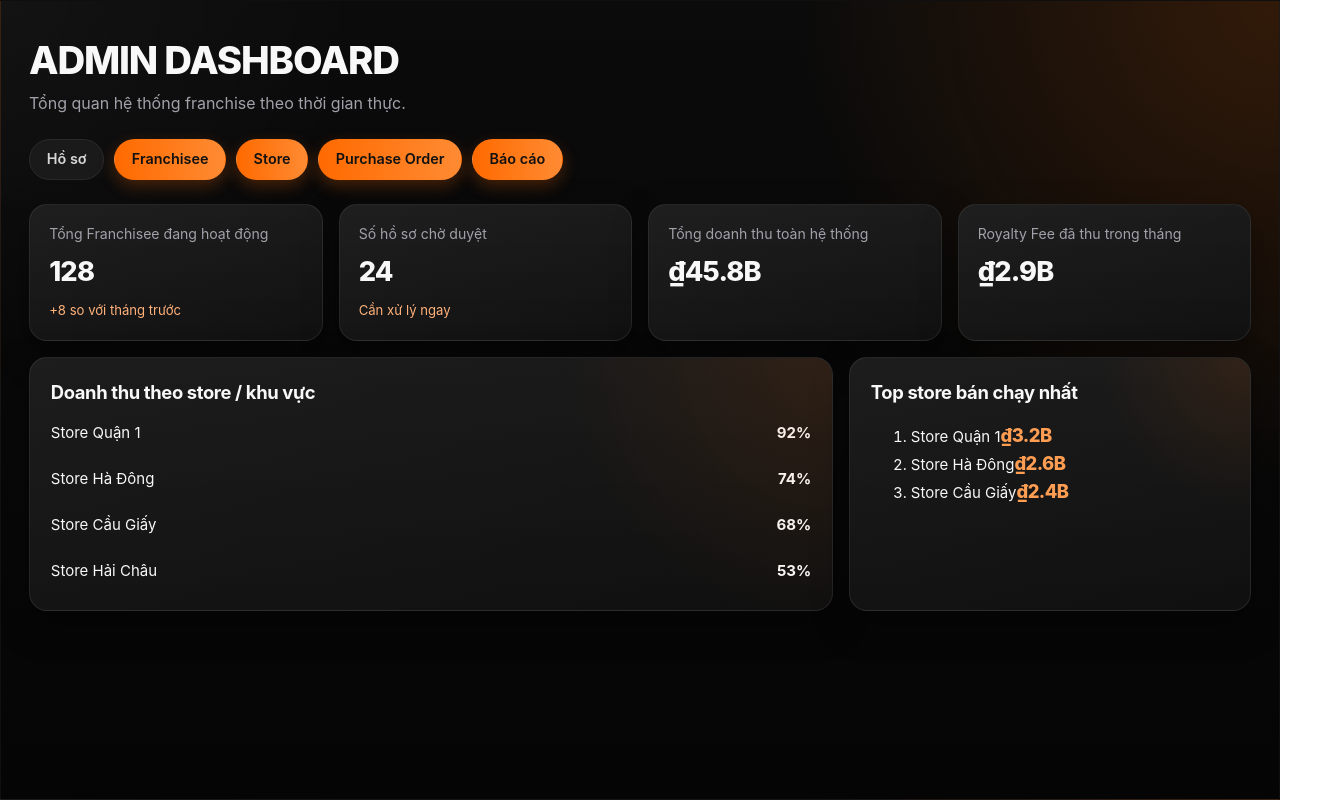
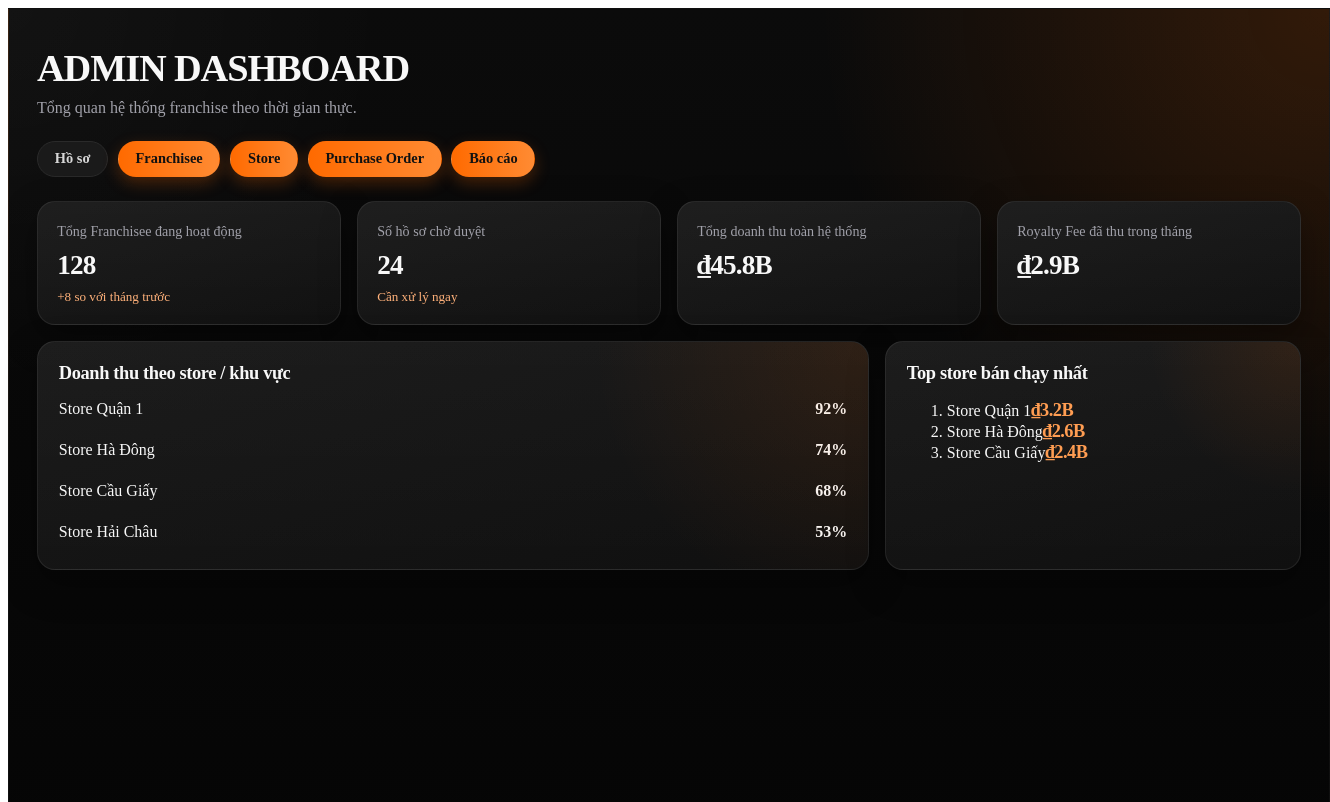
Before and after one commit to trqgiabao/Again, a React (Vite) app: page /admin/dashboard in a window 1280 px wide. Shown: the top 802 px of the page, 1330 px wide, since content can reach past the window. Built offline with nearby package versions, Linux system fonts and the light colour scheme; no server answers.

Commit message:
giao dien

```diff
--- a/src/index.css
+++ b/src/index.css
@@ -1,153 +1,105 @@
-*,
-*::before,
-*::after {
-  box-sizing: border-box;
+@tailwind base;
+@tailwind components;
+@tailwind utilities;
+
+/* Definition of the design system. All colors, gradients, fonts, etc should be defined here.
+All colors MUST be HSL.
+*/
+
+@layer base {
+  :root {
+    --background: 0 0% 100%;
+    --foreground: 222.2 84% 4.9%;
+
+    --card: 0 0% 100%;
+    --card-foreground: 222.2 84% 4.9%;
+
+    --popover: 0 0% 100%;
+    --popover-foreground: 222.2 84% 4.9%;
+
+    --primary: 222.2 47.4% 11.2%;
+    --primary-foreground: 210 40% 98%;
+
+    --secondary: 210 40% 96.1%;
+    --secondary-foreground: 222.2 47.4% 11.2%;
+
+    --muted: 210 40% 96.1%;
+    --muted-foreground: 215.4 16.3% 46.9%;
+
+    --accent: 210 40% 96.1%;
+    --accent-foreground: 222.2 47.4% 11.2%;
+
+    --destructive: 0 84.2% 60.2%;
+    --destructive-foreground: 210 40% 98%;
+
+    --border: 214.3 31.8% 91.4%;
+    --input: 214.3 31.8% 91.4%;
+    --ring: 222.2 84% 4.9%;
+
+    --radius: 0.5rem;
+
+    --sidebar-background: 0 0% 98%;
+
+    --sidebar-foreground: 240 5.3% 26.1%;
+
+    --sidebar-primary: 240 5.9% 10%;
+
+    --sidebar-primary-foreground: 0 0% 98%;
+
+    --sidebar-accent: 240 4.8% 95.9%;
+
+    --sidebar-accent-foreground: 240 5.9% 10%;
+
+    --sidebar-border: 220 13% 91%;
+
+    --sidebar-ring: 217.2 91.2% 59.8%;
   }
 
-:root {
-  --nike-white: #f8f8f8;
-  --nike-black: #0b0b0b;
-  --nike-black-soft: #141414;
+  .dark {
+    --background: 222.2 84% 4.9%;
+    --foreground: 210 40% 98%;
 
-  --nike-surface: #181818;
-  --nike-surface-alt: #202020;
+    --card: 222.2 84% 4.9%;
+    --card-foreground: 210 40% 98%;
 
-  --nike-orange: #ff6a00;
-  --nike-orange-deep: #ff8b33;
+    --popover: 222.2 84% 4.9%;
+    --popover-foreground: 210 40% 98%;
 
-  --nike-border: rgba(255,255,255,0.08);
+    --primary: 210 40% 98%;
+    --primary-foreground: 222.2 47.4% 11.2%;
 
-  --nike-text-muted: #a1a1aa;
-  --nike-text-soft: #6b7280;
+    --secondary: 217.2 32.6% 17.5%;
+    --secondary-foreground: 210 40% 98%;
 
-  --nike-shadow:
-    0 14px 36px rgba(0,0,0,0.35);
+    --muted: 217.2 32.6% 17.5%;
+    --muted-foreground: 215 20.2% 65.1%;
 
-  --nike-radius-sm: 10px;
-  --nike-radius-md: 16px;
-  --nike-radius-lg: 22px;
+    --accent: 217.2 32.6% 17.5%;
+    --accent-foreground: 210 40% 98%;
+
+    --destructive: 0 62.8% 30.6%;
+    --destructive-foreground: 210 40% 98%;
+
+    --border: 217.2 32.6% 17.5%;
+    --input: 217.2 32.6% 17.5%;
+    --ring: 212.7 26.8% 83.9%;
+    --sidebar-background: 240 5.9% 10%;
+    --sidebar-foreground: 240 4.8% 95.9%;
+    --sidebar-primary: 224.3 76.3% 48%;
+    --sidebar-primary-foreground: 0 0% 100%;
+    --sidebar-accent: 240 3.7% 15.9%;
+    --sidebar-accent-foreground: 240 4.8% 95.9%;
+    --sidebar-border: 240 3.7% 15.9%;
+    --sidebar-ring: 217.2 91.2% 59.8%;
+  }
 }
 
-html,
-body {
-  height: 100%;
+@layer base {
+  * {
+    @apply border-border;
   }
 
   body {
-  margin: 0;
-
-  font-family:
-    Inter,
-    system-ui,
-    -apple-system,
-    Segoe UI,
-    Roboto,
-    Helvetica Neue,
-    Arial,
-    sans-serif;
-
-  font-size: 15px;
-  line-height: 1.5;
-
-  background:
-    radial-gradient(circle at top right, rgba(255,106,0,.16), transparent 32%),
-    radial-gradient(circle at top left, rgba(255,255,255,.03), transparent 24%),
-    linear-gradient(180deg,#0b0b0b,#050505);
-
-  color: var(--nike-white);
-
-  -webkit-font-smoothing: antialiased;
-  -moz-osx-font-smoothing: grayscale;
+    @apply bg-background text-foreground;
   }
-
-#root {
-  width: 100%;
-  min-height: 100vh;
 }
-
-a {
-  color: inherit;
-  text-decoration: none;
-}
-
-h1,
-h2,
-h3,
-h4 {
-  margin: 0;
-  letter-spacing: -0.02em;
-}
-
-h1 {
-  font-weight: 800;
-}
-
-h2 {
-  font-weight: 700;
-}
-
-p {
-  margin: 0;
-}
-
-::-webkit-scrollbar {
-  width: 10px;
-}
-
-::-webkit-scrollbar-track {
-  background: #0b0b0b;
-}
-
-::-webkit-scrollbar-thumb {
-  background: #2a2a2a;
-  border-radius: 999px;
-}
-
-::-webkit-scrollbar-thumb:hover {
-  background: #3a3a3a;
-}
-
-input,
-select,
-textarea,
-button {
-  font-family: inherit;
-  font-size: inherit;
-}
-
-input:focus,
-select:focus,
-textarea:focus {
-  outline: none;
-}
-
-::selection {
-  background: rgba(255,106,0,.35);
-  color: white;
-}
-
-.filters select,
-.filters input {
-  height: 44px;
-  border: 1px solid var(--nike-border);
-  background: linear-gradient(180deg, #1b1b1b, #141414);
-  color: var(--nike-white);
-  border-radius: 12px;
-  padding: 0 0.9rem;
-  outline: none;
-  transition: all 0.18s ease;
-}
-
-.filters select {
-  appearance: none;
-  -webkit-appearance: none;
-  -moz-appearance: none;
-}
-
-.filters select option {
-  background: #181818;
-  color: var(--nike-white);
-}
-.filters select {
-  padding-right: 2.5rem;
-}
```
Lines whose indentation alone changed are shown as unchanged.
